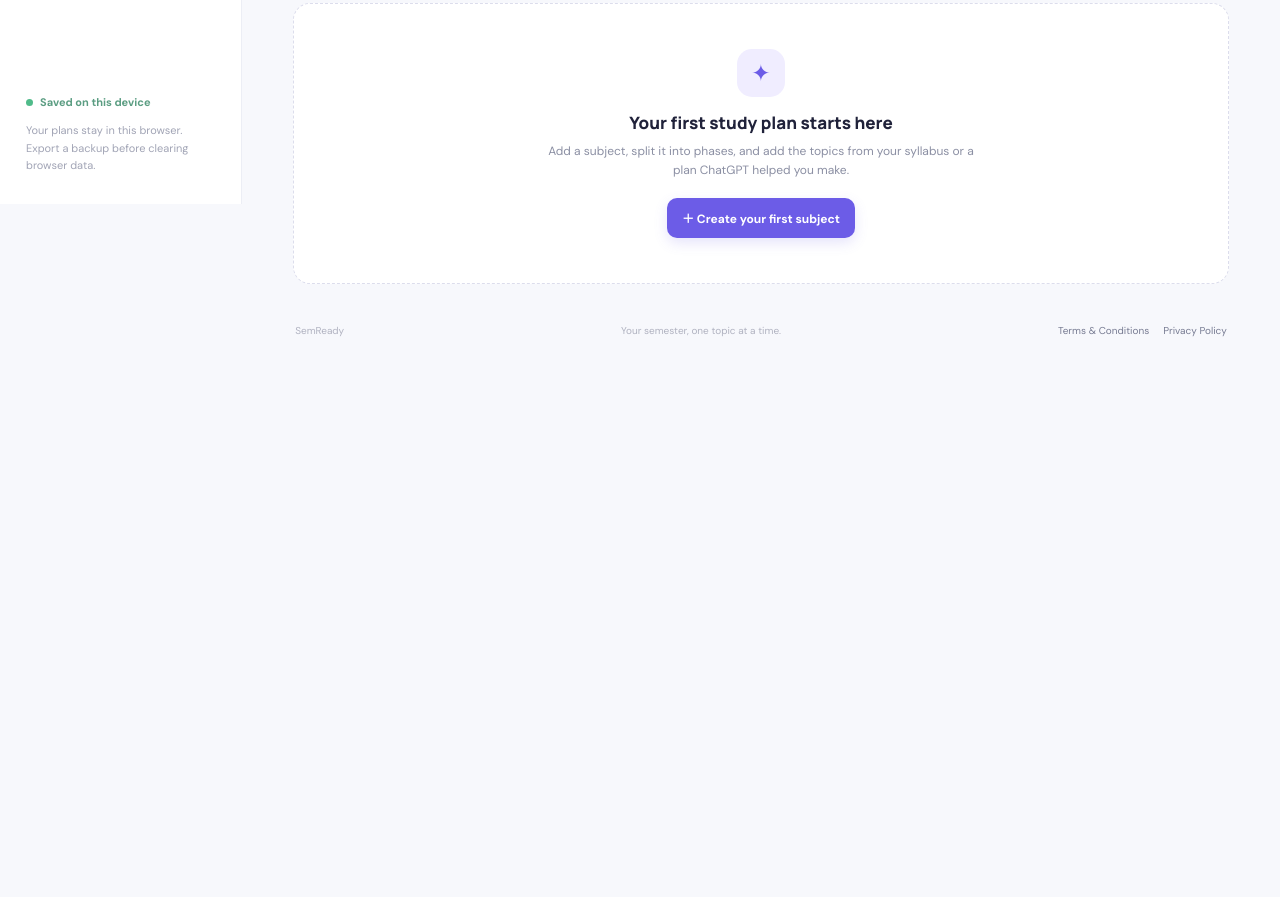
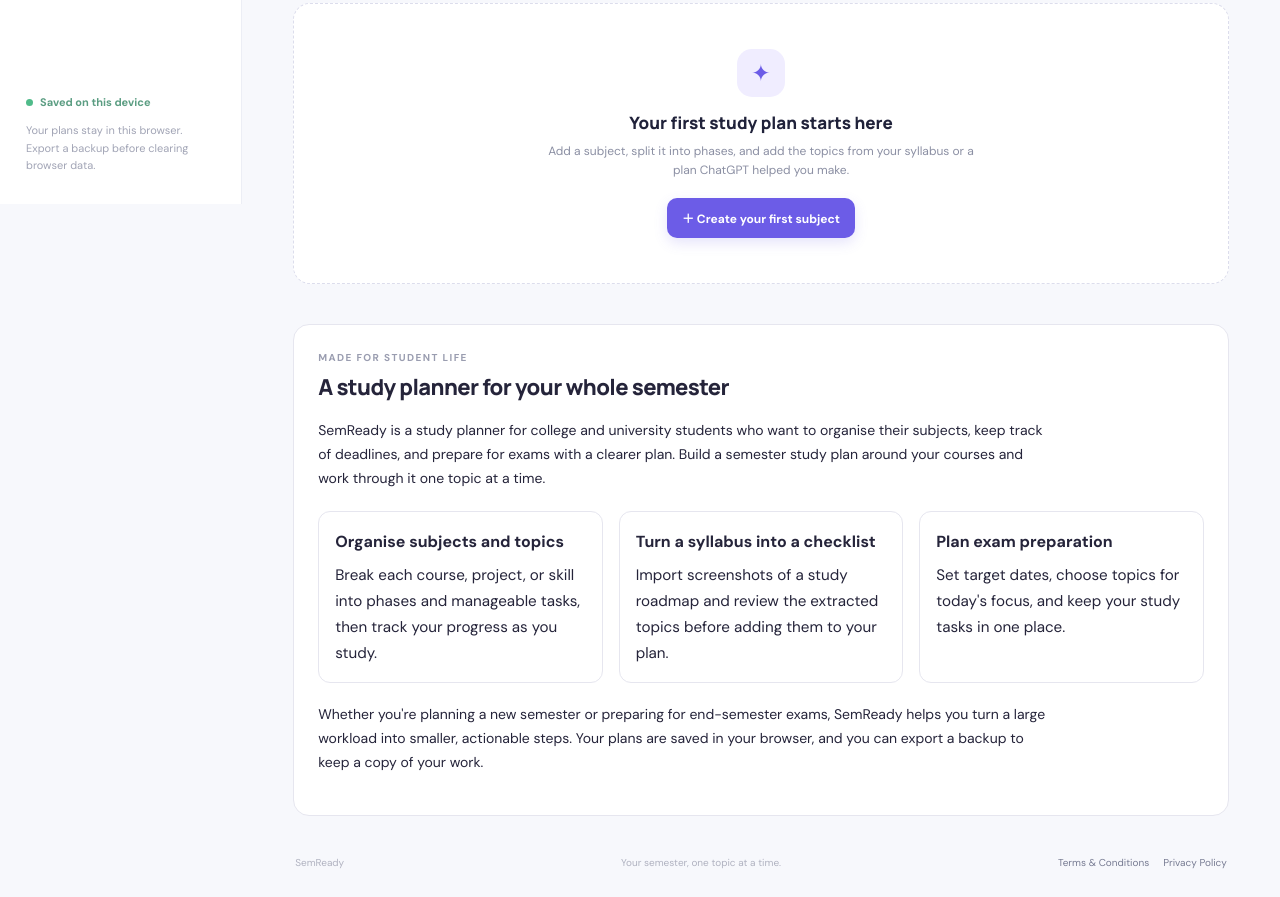
Before and after one commit to Kushagr-Singh2/StudyFlow, a website: page index.html in a window 1280 px wide. Shown: the part 596-1493 px from the top of the page. Before the commit the page ends 961 px from the top, so only its background shows below. Drawn offline with Linux system fonts and the light colour scheme.

Commit message:
added seo to index

```diff
--- a/index.html
+++ b/index.html
@@ -3,24 +3,66 @@
 <head>
   <meta charset="UTF-8" />
   <meta name="viewport" content="width=device-width, initial-scale=1.0" />
-<title>SemReady — Your Semester Study Planner</title>
+<title>SemReady — Study &amp; Semester Planner for College Students</title>
 
-<meta name="description"
-  content="Get your semester together with SemReady. Organise subjects, turn syllabi into checklists, plan study sessions, and stay on top of exams at any university." />
+<meta name="description" content="Plan your semester, organise subjects and deadlines, turn syllabi into checklists, and prepare for exams with SemReady, a study planner for university students." />
 
 <meta name="robots" content="index, follow" />
-<meta property="og:title" content="SemReady — Your Semester Study Planner" />
-<meta property="og:description" content="Your subjects, deadlines, syllabus checklists, and exam prep in one place. Get your semester together with SemReady." />
+<meta property="og:title" content="SemReady — Study &amp; Semester Planner for College Students" />
+<meta property="og:description" content="Plan your semester, organise subjects and deadlines, turn syllabi into checklists, and prepare for exams with SemReady." />
 <meta property="og:type" content="website" />
 <meta property="og:url" content="https://getsemready.vercel.app/" />
 <meta property="og:site_name" content="SemReady" />
 <link rel="canonical" href="https://getsemready.vercel.app/" />
 <meta name="twitter:card" content="summary" />
-<meta name="twitter:title" content="SemReady — Your Semester Study Planner" />
-<meta name="twitter:description" content="Get your semester together. Organise subjects, syllabus checklists, and exam prep in one place." />
+<meta name="twitter:title" content="SemReady — Study &amp; Semester Planner for College Students" />
+<meta name="twitter:description" content="Plan your semester, organise subjects and deadlines, turn syllabi into checklists, and prepare for exams with SemReady." />
   <meta name="theme-color" content="#6c5ce7" />
   <link rel="icon" type="image/svg+xml" href="/favicon.svg" />
   <link rel="stylesheet" href="style.css" />
+
+  <style>
+    .seo-intro {
+      margin: 2.5rem 0 1.5rem;
+      padding: 1.5rem;
+      border: 1px solid var(--border, #e6e6ef);
+      border-radius: 1rem;
+      background: var(--surface, #fff);
+      color: var(--text, #25243a);
+      line-height: 1.7;
+    }
+    .seo-intro > p { max-width: 76ch; margin: 1rem 0; }
+    .seo-feature-grid {
+      display: grid;
+      grid-template-columns: repeat(3, minmax(0, 1fr));
+      gap: 1rem;
+      margin: 1.25rem 0;
+    }
+    .seo-feature-grid article {
+      padding: 1rem;
+      border: 1px solid var(--border, #e6e6ef);
+      border-radius: .75rem;
+    }
+    .seo-feature-grid h3 { margin: 0 0 .5rem; font-size: 1rem; }
+    .seo-feature-grid p { margin: 0; font-size: .95rem; }
+    @media (max-width: 760px) {
+      .seo-feature-grid { grid-template-columns: 1fr; }
+      .seo-intro { padding: 1rem; }
+    }
+  </style>
+
+
+  <script type="application/ld+json">
+  {
+    "@context": "https://schema.org",
+    "@type": "WebApplication",
+    "name": "SemReady",
+    "url": "https://getsemready.vercel.app/",
+    "description": "A study and semester planner for university students to organise subjects, plan topics, build syllabus checklists, and prepare for exams.",
+    "applicationCategory": "EducationalApplication",
+    "operatingSystem": "Any"
+  }
+  </script>
   <meta name="google-site-verification" content="QUUCjNbpfF13bgT0jhDtMhS5EWYcNUJf-2BnA0dk3LM" />
 </head>
 <body>
@@ -111,6 +153,40 @@
           </div>
         </div>
       </section>
+
+      <section class="seo-intro" aria-labelledby="seoIntroTitle">
+        <div class="section-heading">
+          <div>
+            <p class="eyebrow">MADE FOR STUDENT LIFE</p>
+            <h2 id="seoIntroTitle">A study planner for your whole semester</h2>
+          </div>
+        </div>
+        <p>
+          SemReady is a study planner for college and university students who want to organise
+          their subjects, keep track of deadlines, and prepare for exams with a clearer plan.
+          Build a semester study plan around your courses and work through it one topic at a time.
+        </p>
+        <div class="seo-feature-grid">
+          <article>
+            <h3>Organise subjects and topics</h3>
+            <p>Break each course, project, or skill into phases and manageable tasks, then track your progress as you study.</p>
+          </article>
+          <article>
+            <h3>Turn a syllabus into a checklist</h3>
+            <p>Import screenshots of a study roadmap and review the extracted topics before adding them to your plan.</p>
+          </article>
+          <article>
+            <h3>Plan exam preparation</h3>
+            <p>Set target dates, choose topics for today's focus, and keep your study tasks in one place.</p>
+          </article>
+        </div>
+        <p>
+          Whether you're planning a new semester or preparing for end-semester exams, SemReady
+          helps you turn a large workload into smaller, actionable steps. Your plans are saved
+          in your browser, and you can export a backup to keep a copy of your work.
+        </p>
+      </section>
+
       <footer><span>SemReady</span><span>Your semester, one topic at a time.</span><nav class="legal-links" aria-label="Legal"><a href="/terms.html">Terms &amp; Conditions</a><a href="/privacy.html">Privacy Policy</a></nav></footer>
     </main>
   </div>
```
